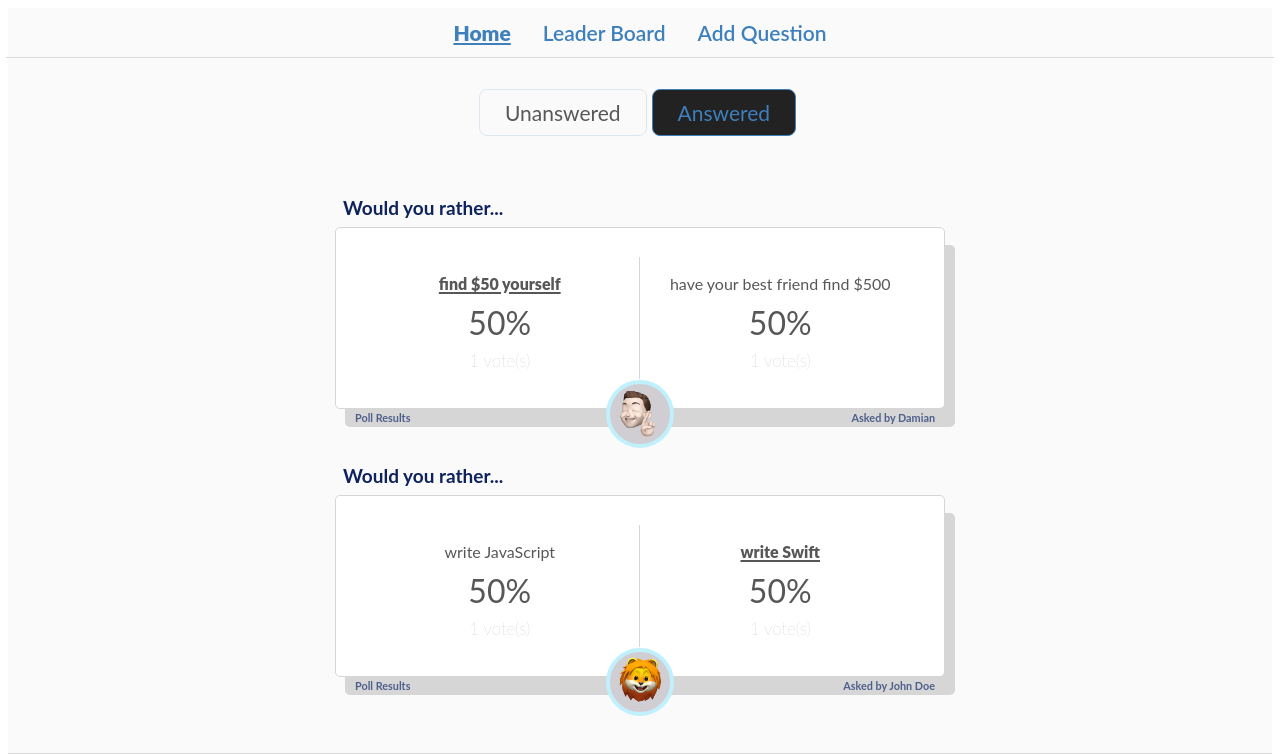
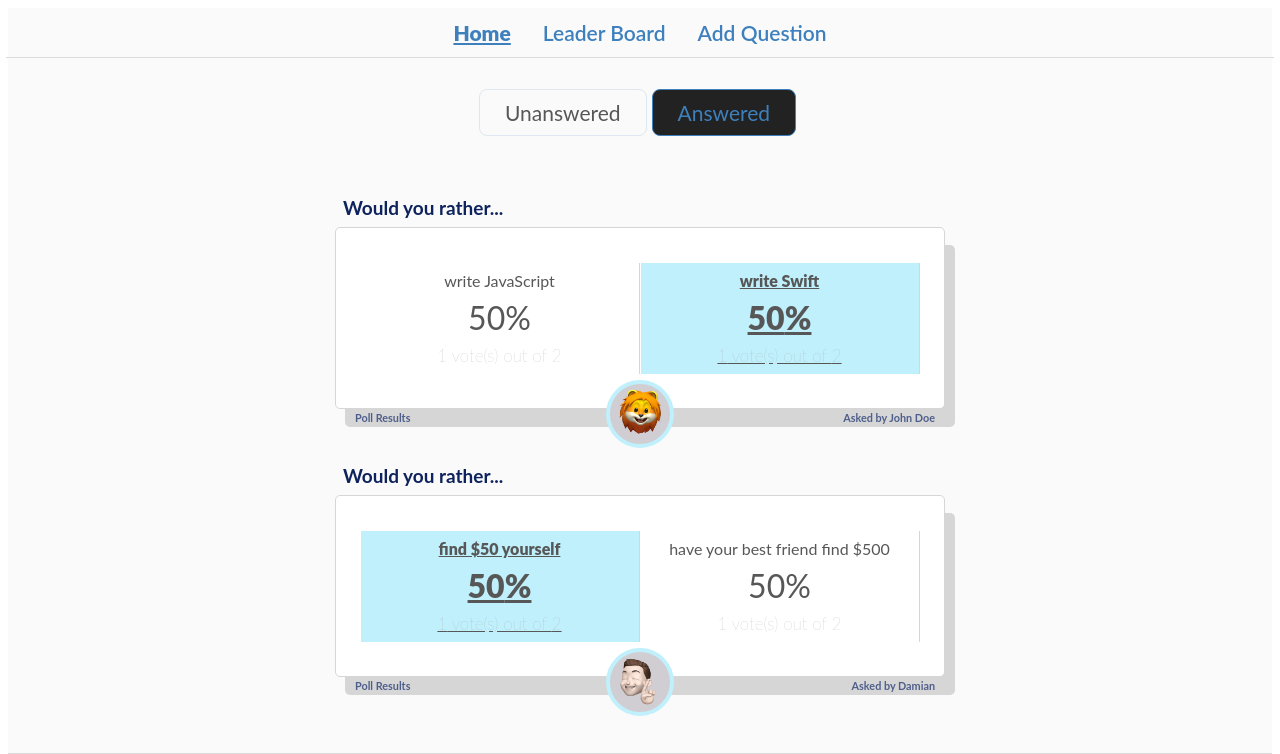
Before and after one commit to sonorone/reactnd-would-you-rather, a React (Create React App) app: page / in a window 1280 px wide. Both pictures are taken after a click on the label "Answered". Shown: the top 754 px of the page. Built offline with nearby package versions, Linux system fonts and the light colour scheme.

Commit message:
fix for missing option text after answer added

```diff
--- a/src/components/AnsweredList.js
+++ b/src/components/AnsweredList.js
@@ -42,7 +42,7 @@ function mapStateToProps({ authedUser, users, questions }) {
   return {
     authedUser,
     users: profiles,
-    questions: answeredQuestions
+    questions: answeredQuestions.sort((a, b) => b.timestamp - a.timestamp)
   };
 }
 
--- a/src/components/Card.css
+++ b/src/components/Card.css
@@ -55,7 +55,7 @@ a {
   font-size: 2vmin;
 }
 .selected {
-  /* background-color: chocolate; */
+  background-color: rgb(191, 240, 252);
   text-decoration-color: #ee000a;
   font-weight: 900;
   /* color: white; */
--- a/src/components/OpenedCard.js
+++ b/src/components/OpenedCard.js
@@ -10,26 +10,39 @@ function OpenedCard(props) {
     optionOneVotes,
     optionTwoVotes
   } = props;
-  const one = (optionOneVotes / (optionOneVotes + optionTwoVotes)) * 100;
-  const two = (optionTwoVotes / (optionOneVotes + optionTwoVotes)) * 100;
+  const total = optionOneVotes + optionTwoVotes;
+  const one = (optionOneVotes / total) * 100;
+  const two = (optionTwoVotes / total) * 100;
 
   return (
     <div className='card'>
       <div className='title'>Would you rather...</div>
       <div className='card-shell'>
-        <div className='option border'>
-          <div className={`${selected === 'optionOne' ? 'selected' : ''}`}>
-            <span className='option-text'>{optionOne}</span>
+        <div
+          className={`option border ${
+            selected === 'optionOne' ? 'selected' : ''
+          }`}
+        >
+          <div className='option-text'>
+            <span className=''>{optionOne}</span>
           </div>
           <div className='percentage'>{one}%</div>
-          <div className='votes'>{optionOneVotes} vote(s)</div>
+          <div className='votes'>
+            {optionOneVotes} vote(s) out of {total}
+          </div>
         </div>
-        <div className='option'>
-          <div className={`${selected === 'optionTwo' ? 'selected' : ''}`}>
+        <div
+          className={`option border ${
+            selected === 'optionTwo' ? 'selected' : ''
+          }`}
+        >
+          <div className='option-text'>
             <span className='option-text'>{optionTwo}</span>
           </div>
           <div className='percentage'>{two}%</div>
-          <div className='votes'>{optionTwoVotes} vote(s)</div>
+          <div className='votes'>
+            {optionTwoVotes} vote(s) out of {total}
+          </div>
         </div>
       </div>
       <div className='footer'>
--- a/src/components/UnansweredList.js
+++ b/src/components/UnansweredList.js
@@ -37,7 +37,7 @@ function mapStateToProps({ authedUser, users, questions }) {
 
   return {
     users,
-    questions: unansweredQuestions
+    questions: unansweredQuestions.sort((a, b) => b.timestamp - a.timestamp)
   };
 }
 
--- a/src/reducers/questions.js
+++ b/src/reducers/questions.js
@@ -18,18 +18,19 @@ export default function questions(state = {}, action) {
       };
 
     case ADD_QUESTION_ANSWER:
-      const questionId = action.answer.qid;
+      const { qid, answer, authedUser } = action.answer;
       const votes =
-        action.answer.option === 'optionOne'
-          ? state[questionId].optionOne.votes
-          : state[questionId].optionTwo.votes;
+        action === 'optionOne'
+          ? state[qid].optionOne.votes
+          : state[qid].optionTwo.votes;
 
       return {
         ...state,
-        [questionId]: {
-          ...state[questionId],
-          [action.answer.option]: {
-            votes: [...votes, action.answer.userId]
+        [qid]: {
+          ...state[qid],
+          [answer]: {
+            ...state[qid][answer],
+            votes: state[qid][answer].votes.concat([authedUser]) //[...votes, authedUser]
           }
         }
       };
--- a/src/reducers/users.js
+++ b/src/reducers/users.js
@@ -8,15 +8,14 @@ export default function users(state = {}, action) {
         ...action.users
       };
     case ADDED_USER_ANSWER:
-      const userId = action.answer.authedUser;
-      const questionId = action.answer.qid;
+      const { authedUser, qid, answer } = action.answer;
       return {
         ...state,
-        [userId]: {
-          ...state[userId],
+        [authedUser]: {
+          ...state[authedUser],
           answers: {
-            ...state[userId].answers,
-            [questionId]: action.answer.answer
+            ...state[authedUser].answers,
+            [qid]: answer
           }
         }
       };
```
Also changed, not shown: 1 other file (tests, documents, lock files or other folders).
